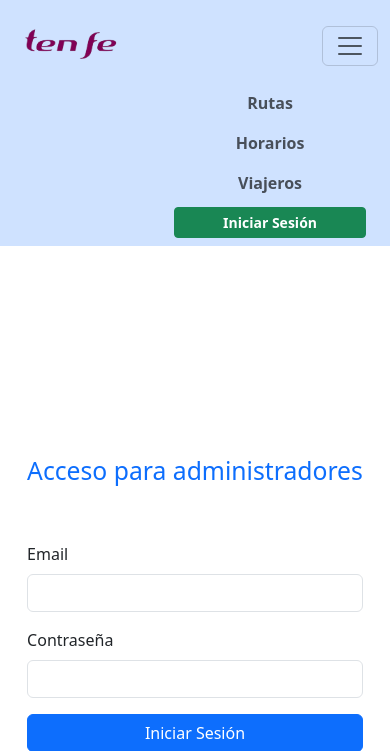
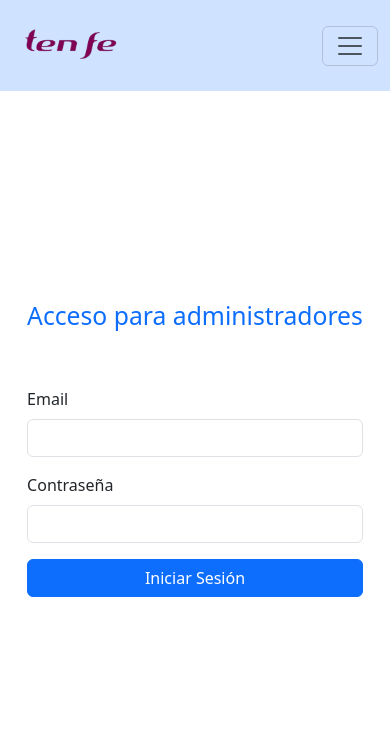
Before and after one commit to AagieKLZ/ProjecteM7, a PHP site: page /login.php in a window 390 px wide. Shown: the top 751 px of the page. After the commit the page ends 597 px from the top, so only its background shows below. Run offline with PHP 8.4, Linux system fonts and the light colour scheme.

Commit message:
Responsive navbar fixed

```diff
--- a/components/navbar.php
+++ b/components/navbar.php
@@ -6,7 +6,7 @@
         <button class="navbar-toggler" type="button" data-bs-toggle="collapse" data-bs-target="#navbarNav" aria-controls="navbarNav" aria-expanded="false" aria-label="Toggle navigation">
             <span class="navbar-toggler-icon"></span>
         </button>
-        <div class="collapse navbar-collapse d-flex justify-content-end container-fluid" id="navbarNav">
+        <div class="collapse navbar-collapse d-flex-lg justify-content-end container-fluid" id="navbarNav">
             <ul class="navbar-nav row gx-5">
                 <li class="nav-item col">
                     <a class="nav-link text-center fw-bold px-5 underline-on-hover" href="#">Rutas</a>
@@ -19,11 +19,11 @@
                 </li>
                 <?php
                 if (isset($_SESSION['user'])) {
-                    echo '<li class="nav-item col span-4">
+                    echo '<li class="nav-item col lg-span-4">
                     <a href="login.php" class="btn btn-success btn-sm text-center px-5 mt-1 text-nowrap fw-bold">Cerrar Sesión</a>
                 </li>';
                 } else {
-                    echo '<li class="nav-item col span-4">
+                    echo '<li class="nav-item col lg-span-4">
                     <a href="login.php" class="btn btn-success btn-sm text-center px-5 mt-1 text-nowrap fw-bold">Iniciar Sesión</a></li>';
                 }
                 ?>
```
